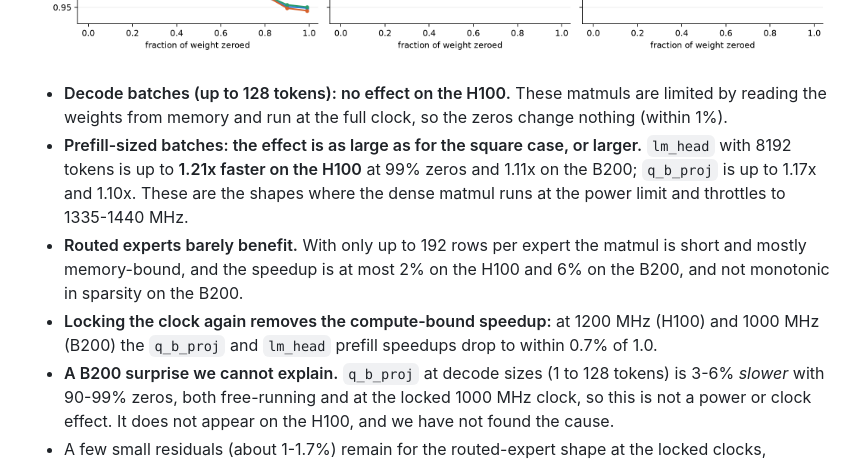
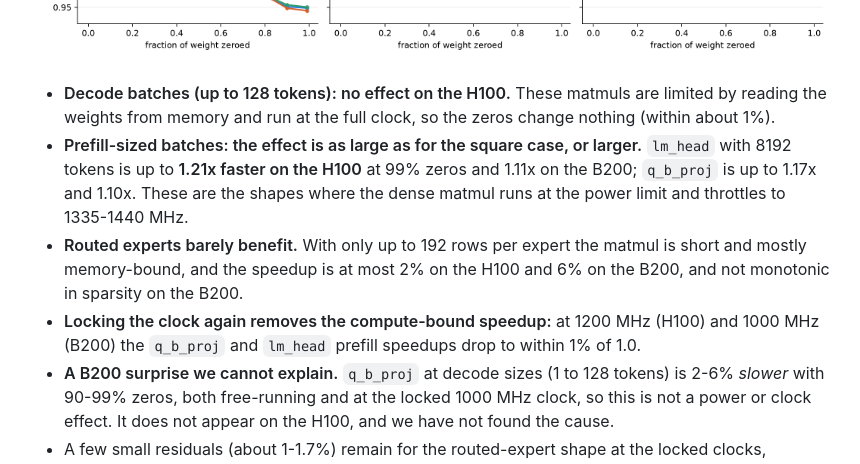
Before and after one commit to GeometricAGI/GeometricAGI.github.io, a Jekyll site: the page built from _posts/2026-10-02-sparse-matmul-speedup.md, in a window 1280 px wide and 900 px high, scrolled down 8530 px. Shown: the part 177-641 px from the top of the window, without its empty margins (208-1068 px from the left). Built offline with Jekyll 4.4.1, drawn with Linux system fonts in a browser that asks for light colours; nearby versions of some CDN libraries; comment, search, counter and statistics services are not loaded.

Commit message:
Post: tighten numbers in the DS-V4-Flash section
Co-Authored-By: Claude Sonnet 5.5 <noreply@anthropic.com>

```diff
--- a/_posts/2026-10-02-sparse-matmul-speedup.md
+++ b/_posts/2026-10-02-sparse-matmul-speedup.md
@@ -317,11 +317,11 @@ Weights are stored as `(out, in)` and applied as `x @ w.t()`, as in `nn.Linear`,
 
 ![B200, DeepSeek-V4-Flash shapes, free-running clocks](/assets/sparse-matmul-speedup/b200-dsv4-flash-unlocked.png)
 
-- **Decode batches (up to 128 tokens): no effect on the H100.** These matmuls are limited by reading the weights from memory and run at the full clock, so the zeros change nothing (within 1%).
+- **Decode batches (up to 128 tokens): no effect on the H100.** These matmuls are limited by reading the weights from memory and run at the full clock, so the zeros change nothing (within about 1%).
 - **Prefill-sized batches: the effect is as large as for the square case, or larger.** `lm_head` with 8192 tokens is up to **1.21x faster on the H100** at 99% zeros and 1.11x on the B200; `q_b_proj` is up to 1.17x and 1.10x. These are the shapes where the dense matmul runs at the power limit and throttles to 1335-1440 MHz.
 - **Routed experts barely benefit.** With only up to 192 rows per expert the matmul is short and mostly memory-bound, and the speedup is at most 2% on the H100 and 6% on the B200, and not monotonic in sparsity on the B200.
-- **Locking the clock again removes the compute-bound speedup:** at 1200 MHz (H100) and 1000 MHz (B200) the `q_b_proj` and `lm_head` prefill speedups drop to within 0.7% of 1.0.
-- **A B200 surprise we cannot explain.** `q_b_proj` at decode sizes (1 to 128 tokens) is 3-6% *slower* with 90-99% zeros, both free-running and at the locked 1000 MHz clock, so this is not a power or clock effect. It does not appear on the H100, and we have not found the cause.
+- **Locking the clock again removes the compute-bound speedup:** at 1200 MHz (H100) and 1000 MHz (B200) the `q_b_proj` and `lm_head` prefill speedups drop to within 1% of 1.0.
+- **A B200 surprise we cannot explain.** `q_b_proj` at decode sizes (1 to 128 tokens) is 2-6% *slower* with 90-99% zeros, both free-running and at the locked 1000 MHz clock, so this is not a power or clock effect. It does not appear on the H100, and we have not found the cause.
 - A few small residuals (about 1-1.7%) remain for the routed-expert shape at the locked clocks, comparable to the run-to-run noise.
 
 ### What this means
```
